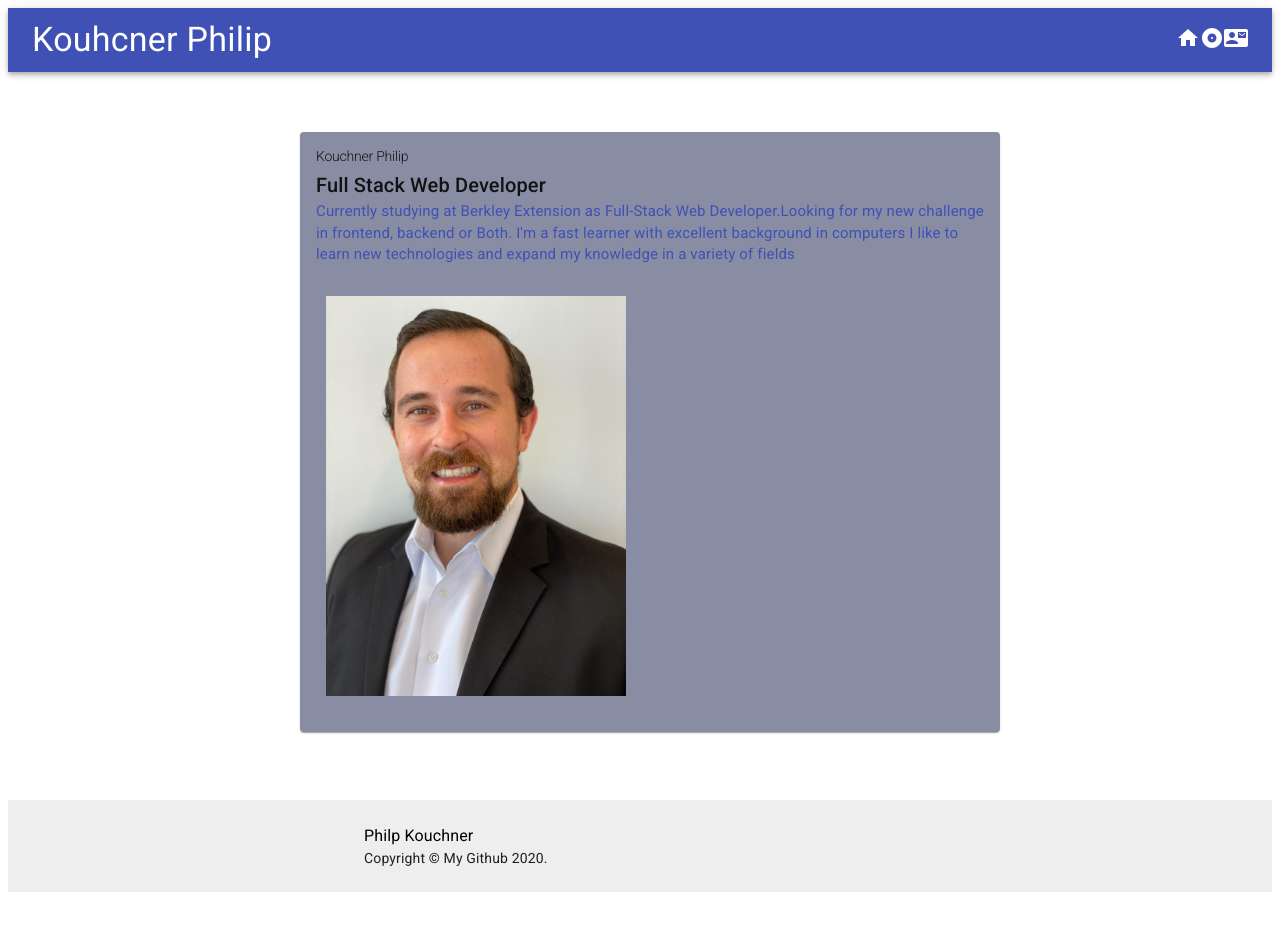
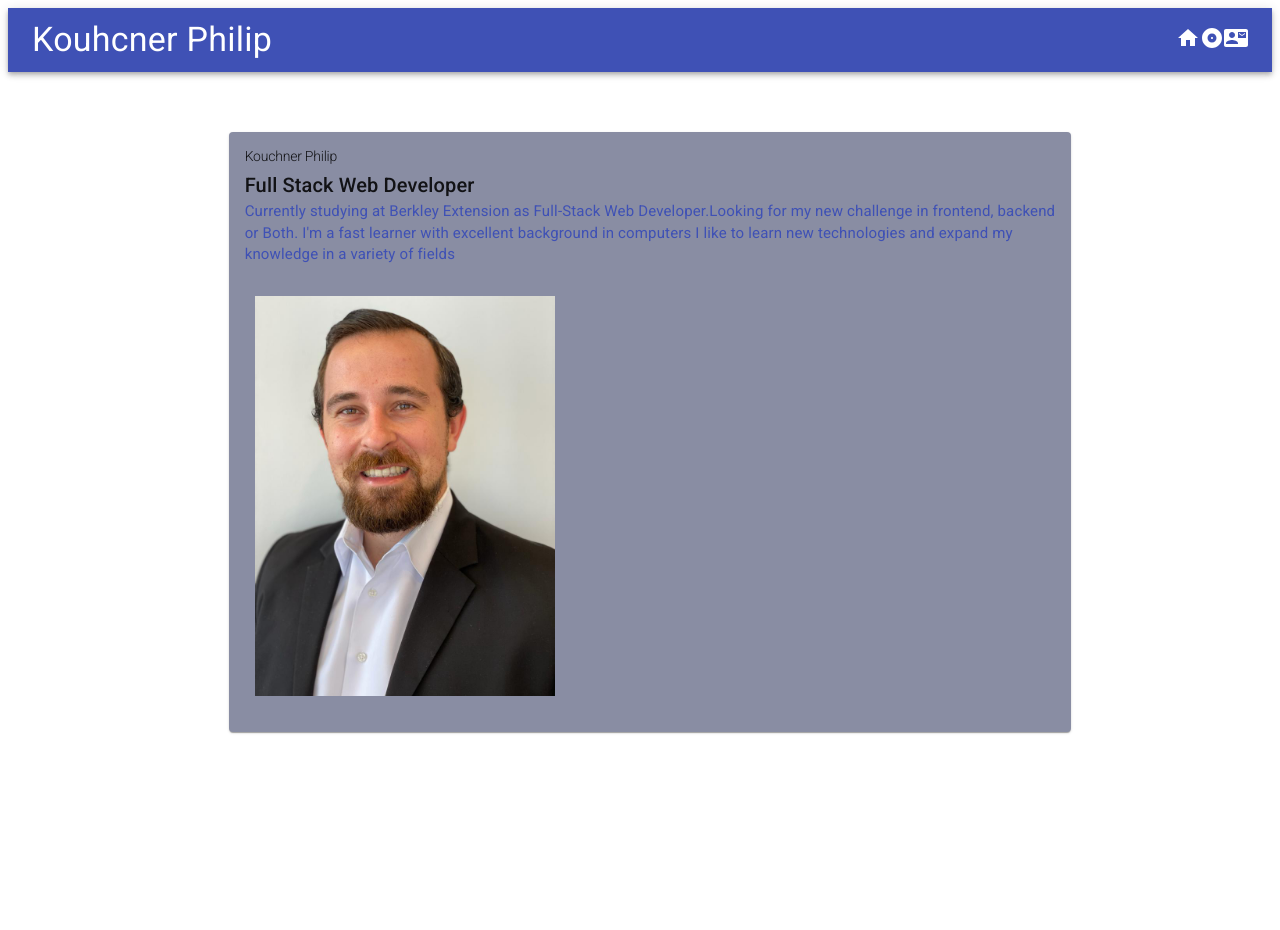
Before and after one commit to PhilipK-webdev/React_Portfolio, a React (Create React App) app: page / in a window 1280 px wide. Shown: the top 930 px of the page. Before the commit the page ends 900 px from the top, so only its background shows below. Built offline with nearby package versions, Linux system fonts and the light colour scheme; a web font is replaced by a local one.

Commit message:
fixing the home header

```diff
--- a/src/component/Header.js
+++ b/src/component/Header.js
@@ -26,18 +26,18 @@ const Header = () => {
                             </Link>
                     </Typography>
                     <div>
-                        <Link to="/" style={{ color: "white" }} >
-                            <Tooltip title="Home" arrow>
+                        <Link to="/" >
+                            <Tooltip title="Home" arrow style={{ color: "white" }}>
                                 <HomeIcon />
                             </Tooltip>
                         </Link>
-                        <Link to="/projects" style={{ color: "white" }}>
-                            <Tooltip title="Projects" arrow>
+                        <Link to="/projects">
+                            <Tooltip title="Projects" arrow style={{ color: "white" }}>
                                 <AlbumIcon />
                             </Tooltip>
                         </Link>
-                        <Link to="/about" style={{ color: "white" }}>
-                            <Tooltip title="Contact" arrow>
+                        <Link to="/about">
+                            <Tooltip title="Contact" arrow style={{ color: "white" }}>
                                 <ContactMailIcon />
                             </Tooltip>
                         </Link>
--- a/src/component/Home.js
+++ b/src/component/Home.js
@@ -13,7 +13,7 @@ const Home = (props) => {
         root: {
             width: 700,
             marginTop: "50px",
-            position: "fixed",
+            position: "absolut",
             flex: 1
         },
         bullet: {
@@ -56,7 +56,7 @@ const Home = (props) => {
 
         return (
             <div style={{ display: "flex", justifyContent: "center" }} theme={theme}>
-                <Card className={classes.root} style={{ backgroundColor: "#898da3" }} >
+                <Card className={classes.root} style={{ backgroundColor: "#898da3" }} position="absolut" >
                     <CardContent>
                         <Typography variant="h1" className={classes.title} color="textPrimary" gutterBottom>
                             {props.title}
```
